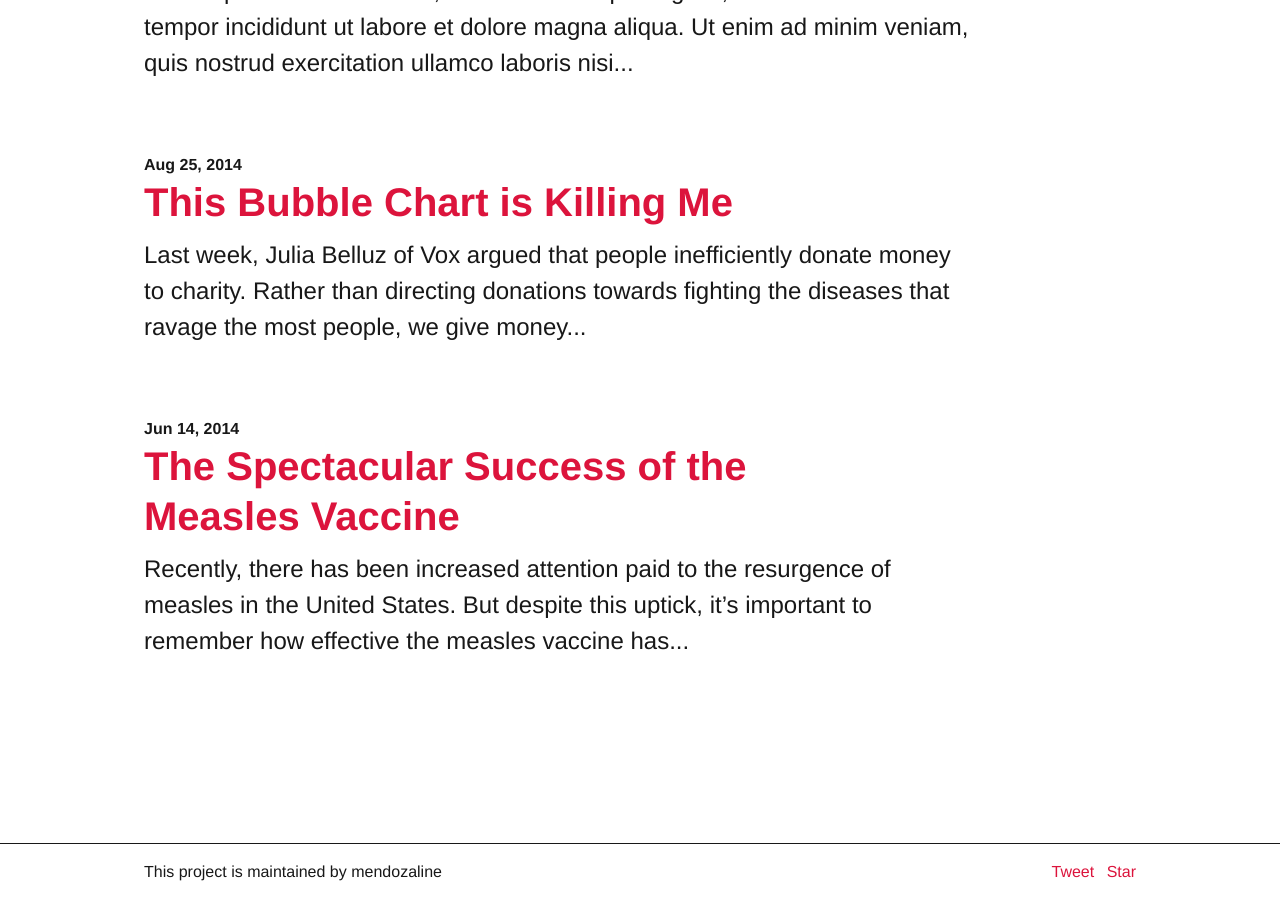
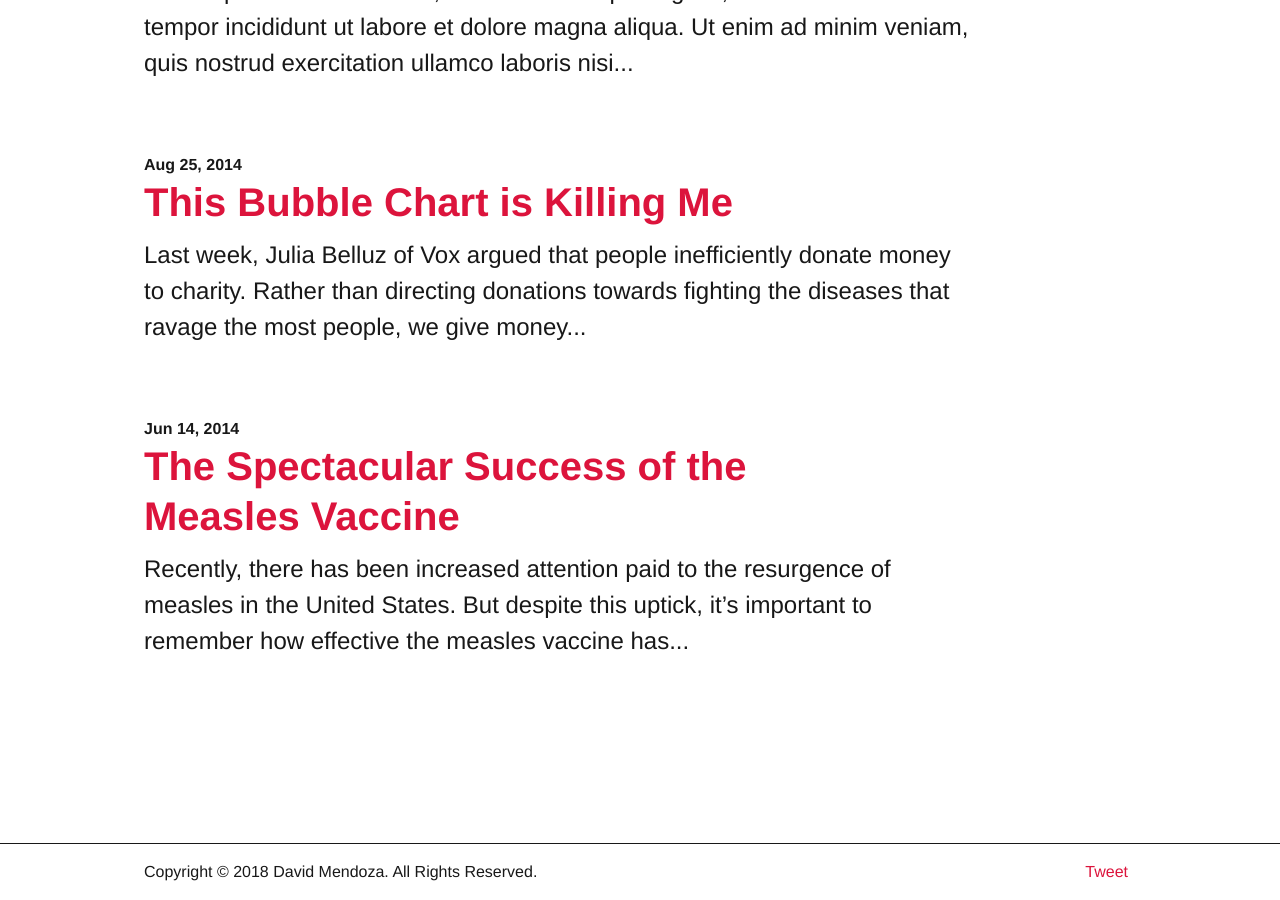
Before and after one commit to mendozaline/mendozaline.github.io, a Jekyll site: the page built from index.md, in a window 1280 px wide and 900 px high, scrolled down 730 px. Built offline with Jekyll 4.4.1, drawn with Linux system fonts in a browser that asks for light colours; comment, search, counter and statistics services are not loaded.

Commit message:
Update social media

```diff
--- a/_config.yml
+++ b/_config.yml
@@ -20,6 +20,7 @@ baseurl: "" # the subpath of your site, e.g. /blog
 url: "" # the base hostname & protocol for your site, e.g. http://example.com
 twitter_username: sen_mendoza
 github_username:  mendozaline
+reddit_username:  sen_mendoza
 
 # Set theme color here
 # Choose from: black (default), blue, gray, magenta, orange, red, white, and yellow.
--- a/_includes/footer.html
+++ b/_includes/footer.html
@@ -1,12 +1,14 @@
 <div class="border-top-thin clearfix mt-2 mt-lg-4">
   <div class="container mx-auto px-2">
-    <p class="col-8 sm-width-full left py-2 mb-0">This project is maintained by <a class="text-accent" href="https://github.com/{{ site.github_username }}">{{ site.github_username }}</a></p>
+    <p class="col-8 sm-width-full left py-2 mb-0">
+      Copyright &copy; {{ "now" | date: "%Y" }} David Mendoza. All Rights Reserved.
+    </p>
     <ul class="list-reset right clearfix sm-width-full py-2 mb-2 mb-lg-0">
       <li class="inline-block mr-1">
-        <a href="https://twitter.com/share" class="twitter-share-button" data-hashtags="{{ site.title }}">Tweet</a> <script>!function(d,s,id){var js,fjs=d.getElementsByTagName(s)[0],p=/^http:/.test(d.location)?'http':'https';if(!d.getElementById(id)){js=d.createElement(s);js.id=id;js.src=p+'://platform.twitter.com/widgets.js';fjs.parentNode.insertBefore(js,fjs);}}(document, 'script', 'twitter-wjs');</script>
-      </li>
-      <li class="inline-block">
-        <a class="github-button" href="https://github.com/{{ site.github_username }}/{{ site.github_repo }}" data-icon="octicon-star" data-count-href="{{ site.github_username }}/{{ github_repo }}/stargazers" data-count-api="/repos/{{ site.github_username }}/{{ github_repo }}#stargazers_count" data-count-aria-label="# stargazers on GitHub" aria-label="Star {{ site.github_username }}/{{ github_repo }} on GitHub">Star</a>
+        <a href="https://twitter.com/share" class="twitter-share-button" data-hashtags="{{ site.title }}">Tweet</a>
+        <script>
+          !function(d,s,id){var js,fjs=d.getElementsByTagName(s)[0],p=/^http:/.test(d.location)?'http':'https';if(!d.getElementById(id)){js=d.createElement(s);js.id=id;js.src=p+'://platform.twitter.com/widgets.js';fjs.parentNode.insertBefore(js,fjs);}}(document, 'script', 'twitter-wjs');
+        </script>
       </li>
     </ul>
   </div>
--- /dev/null
+++ b/_includes/reddit.html
@@ -0,0 +1,5 @@
+<a href="https://www.reddit.com/user/{{ site.reddit_username }}" title="Follow me on reddit" class="link-social block">
+  <svg height="32" class="octicon octicon-mark-github header-social" viewBox="0 0 24 24" version="1.1" width="32" aria-hidden="true">
+    <path d="M14.238 15.348c.085.084.085.221 0 .306-.465.462-1.194.687-2.231.687l-.008-.002-.008.002c-1.036 0-1.766-.225-2.231-.688-.085-.084-.085-.221 0-.305.084-.084.222-.084.307 0 .379.377 1.008.561 1.924.561l.008.002.008-.002c.915 0 1.544-.184 1.924-.561.085-.084.223-.084.307 0zm-3.44-2.418c0-.507-.414-.919-.922-.919-.509 0-.923.412-.923.919 0 .506.414.918.923.918.508.001.922-.411.922-.918zm13.202-.93c0 6.627-5.373 12-12 12s-12-5.373-12-12 5.373-12 12-12 12 5.373 12 12zm-5-.129c0-.851-.695-1.543-1.55-1.543-.417 0-.795.167-1.074.435-1.056-.695-2.485-1.137-4.066-1.194l.865-2.724 2.343.549-.003.034c0 .696.569 1.262 1.268 1.262.699 0 1.267-.566 1.267-1.262s-.568-1.262-1.267-1.262c-.537 0-.994.335-1.179.804l-2.525-.592c-.11-.027-.223.037-.257.145l-.965 3.038c-1.656.02-3.155.466-4.258 1.181-.277-.255-.644-.415-1.05-.415-.854.001-1.549.693-1.549 1.544 0 .566.311 1.056.768 1.325-.03.164-.05.331-.05.5 0 2.281 2.805 4.137 6.253 4.137s6.253-1.856 6.253-4.137c0-.16-.017-.317-.044-.472.486-.261.82-.766.82-1.353zm-4.872.141c-.509 0-.922.412-.922.919 0 .506.414.918.922.918s.922-.412.922-.918c0-.507-.413-.919-.922-.919z"/>
+  </svg>
+</a>
--- a/_includes/twitter.html
+++ b/_includes/twitter.html
@@ -1,4 +1,4 @@
-<a href="https://twitter.com/{{ site.social_username }}" title="Follow me on twitter" class="link-social block">
+<a href="https://twitter.com/{{ site.twitter_username }}" title="Follow me on twitter" class="link-social block">
   <svg height="32" class="header-social" version="1.1" width="32" viewBox="0 0 16 16" aria-hidden="true">
     <path d="M8,0C3.6,0,0,3.6,0,8s3.6,8,8,8s8-3.6,8-8S12.4,0,8,0z M12,6c0,0.1,0,0.2,0,0.3c0,2.7-2.1,5.8-5.8,5.8
   	c-1.2,0-2.2-0.3-3.1-0.9c0.2,0,0.3,0,0.5,0c1,0,1.8-0.3,2.5-0.9c-0.9,0-1.7-0.6-1.9-1.4c0.1,0,0.3,0,0.4,0c0.2,0,0.4,0,0.5-0.1
--- a/_layouts/home.html
+++ b/_layouts/home.html
@@ -28,13 +28,22 @@
             <div class="col-4 sm-width-full left border-top-thin">
               <div class="table">
                 <div class="inline-block mt-3 mr-1">
-                  {% include dot-accent.html %}
+                  {% include github.html %}
                 </div>
                 <div class="inline-block mt-3 mr-1">
-                  {% include dot-accent.html %}
+                  {% include twitter.html %}
+                </div>
+                <div class="inline-block mt-3 mr-1">
+                  {% include reddit.html %}
+                </div>
+                <div class="inline-block mt-3 mr-1">
+                  {% include dot.html %}
+                </div>
+                <div class="inline-block mt-3 mr-1">
+                  {% include dot.html %}
                 </div>
                 <div class="inline-block mt-3">
-                  {% include github.html %}
+                  {% include dot.html %}
                 </div>
               </div>
               <!-- Set site description in config.yml -->
@@ -43,10 +52,13 @@
 
             <div class="col-4 sm-width-full left border-top-thin mt-3 mt-lg-0 ml-lg-4 table">
                 <div class="inline-block mt-3 mr-1">
-                  {% include dot.html %}
+                  {% include dot-accent.html %}
+                </div>
+                <div class="inline-block mt-3 mr-1">
+                  {% include dot-accent.html %}
                 </div>
                 <div class="inline-block mt-3">
-                  {% include {{ site.social_link | default: "twitter" }}.html %}
+                  {% include dot-accent.html %}
                 </div>
             </div>
           </div>
```
